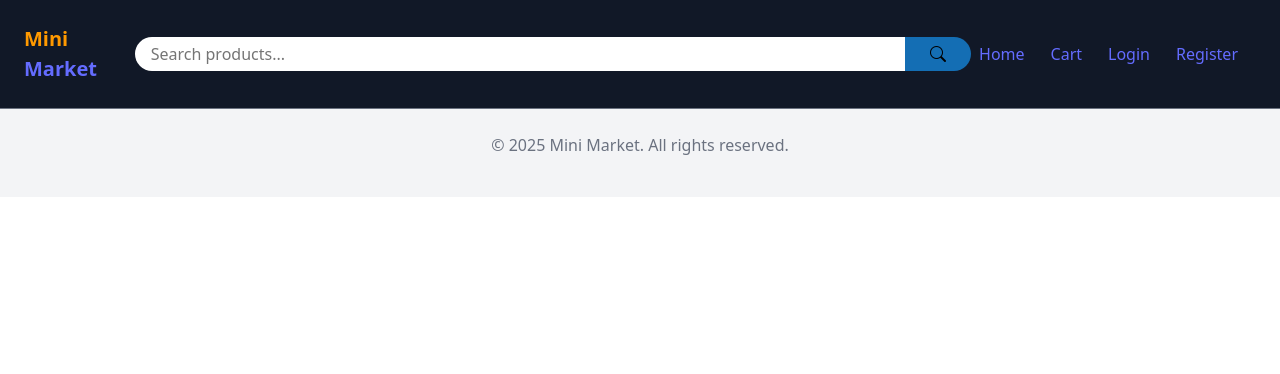
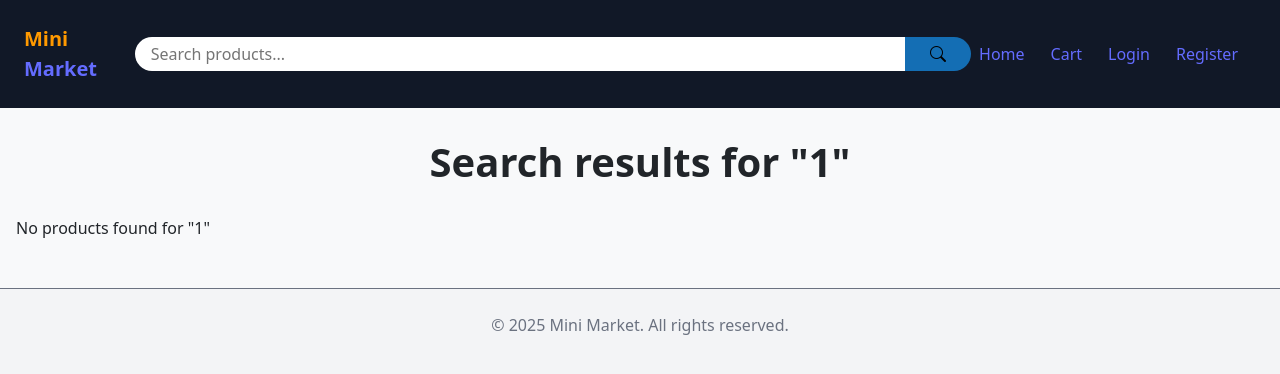
Before and after one commit to ryansten20/mini-market, a React (Vite) app in the folder miniMarket-frontend/: page /search/1 in a window 1280 px wide. Shown: the top 374 px of the page. Built offline with nearby package versions, Linux system fonts and the light colour scheme.

Commit message:
implemented search functionality
- added the ability to search items by name, category, and category.

```diff
--- a/miniMarket-frontend/src/App.jsx
+++ b/miniMarket-frontend/src/App.jsx
@@ -19,6 +19,7 @@ function App() {
                         <Route path="/" element={<Home />} />
                         <Route path="/products/:id" element={<Product />} />
                         <Route path="/category/:category" element={<ProductList />} />
+                        <Route path="/search/:query" element={<ProductList />} />
                         <Route path="/cart" element={<Cart />} />
                         <Route path="/login" element={<Login />} />
                         <Route path="/register" element={<Register />} />
--- a/miniMarket-frontend/src/components/Nav.css
+++ b/miniMarket-frontend/src/components/Nav.css
@@ -41,6 +41,10 @@
   background-color: #0F5A8A;
 }
 
+.nav-search-button-focused {
+  box-shadow: 0 0 0 2px #FF9900;
+}
+
 .nav-links {
   display: flex;
 }
--- a/miniMarket-frontend/src/components/Nav.jsx
+++ b/miniMarket-frontend/src/components/Nav.jsx
@@ -1,7 +1,20 @@
-import { Link } from "react-router-dom";
+import { Link, useNavigate } from "react-router-dom";
+import { useState } from "react";
 import "./Nav.css";
 
 export default function Nav() {
+    const [searchQuery, setSearchQuery] = useState("");
+    const [isSearchFocused, setIsSearchFocused] = useState(false);
+    const navigate = useNavigate();
+
+    const handleSearch = (e) => {
+        e.preventDefault();
+        if (searchQuery.trim()) {
+            navigate(`/search/${encodeURIComponent(searchQuery.trim())}`);
+            setSearchQuery(""); // Clear search input after navigation
+        }
+    };
+
     return (
         <nav className="nav-container">
             <div className="flex justify-between items-center">
@@ -9,16 +22,23 @@ export default function Nav() {
                     <span className="nav-brand-highlight">Mini</span> Market
                 </Link>
                 <div className="nav-search-container">
-                    <div className="flex">
+                    <form onSubmit={handleSearch} className="flex">
                          <input
                              type="text"
                              placeholder="Search products..."
                              className="nav-search-input"
+                             value={searchQuery}
+                             onChange={(e) => setSearchQuery(e.target.value)}
+                             onFocus={() => setIsSearchFocused(true)}
+                             onBlur={() => setIsSearchFocused(false)}
                          />
-                         <button className="nav-search-button">
+                         <button
+                             type="submit"
+                             className={`nav-search-button ${isSearchFocused ? 'nav-search-button-focused' : ''}`}
+                         >
                              <i className="bi bi-search"></i>
                          </button>
-                    </div>
+                    </form>
                 </div>
 
                 <div className="nav-links">
--- a/miniMarket-frontend/src/pages/ProductList.jsx
+++ b/miniMarket-frontend/src/pages/ProductList.jsx
@@ -3,10 +3,25 @@ import BootstrapStarRating from "../components/BootstrapStarRating";
 import "./ProductList.css";
 
 export default function ProductList() {
-    const { category } = useParams();
+    const { category, query } = useParams();
     const navigate = useNavigate();
 
-    // Get products from localStorage
+    // Determine if this is a search or category view
+    const isSearch = window.location.pathname.startsWith('/search/');
+    const searchQuery = isSearch ? decodeURIComponent(query) : null;
+
+    // Get all products from localStorage
+    const getAllProducts = () => {
+        try {
+            const storedProducts = localStorage.getItem('allProducts');
+            return storedProducts ? JSON.parse(storedProducts) : [];
+        } catch (error) {
+            console.error('Error parsing all products from localStorage:', error);
+            return [];
+        }
+    };
+
+    // Get products by category from localStorage
     const getCategoryProducts = () => {
         try {
             const storedProducts = localStorage.getItem(`category_${encodeURIComponent(category)}`);
@@ -17,11 +32,33 @@ export default function ProductList() {
         }
     };
 
-    const categoryProducts = getCategoryProducts();
+    // Search function to filter products
+    const searchProducts = (products, searchTerm) => {
+        if (!searchTerm) return products;
+
+        const term = searchTerm.toLowerCase();
+        return products.filter(product =>
+            product.name.toLowerCase().includes(term) ||
+            product.description.toLowerCase().includes(term) ||
+            product.category.toLowerCase().includes(term)
+        );
+    };
+
+    // Get the appropriate products based on the route
+    const getProducts = () => {
+        if (isSearch) {
+            const allProducts = getAllProducts();
+            return searchProducts(allProducts, searchQuery);
+        } else {
+            return getCategoryProducts();
+        }
+    };
+
+    const products = getProducts();
 
     const handleImageClick = (productId) => {
         // Find the product data from the products array
-        const product = categoryProducts.find(p => p.id === productId);
+        const product = products.find(p => p.id === productId);
 
         if (product) {
             // Store product data in localStorage
@@ -39,17 +76,17 @@ export default function ProductList() {
         <div className="product-list-container">
             <div className="product-list-header">
                 <h1 className="product-list-title">
-                    {category ? `Products in ${category}` : 'All Products'}
+                    {isSearch ? `Search results for "${searchQuery}"` : `Products in ${category}`}
                 </h1>
             </div>
 
-            {categoryProducts.length === 0 ? (
+            {products.length === 0 ? (
                 <div className="no-products">
-                    <p>No products found in the "{category}" category.</p>
+                    <p>{isSearch ? `No products found for "${searchQuery}"` : `No products found in the "${category}" category.`}</p>
                 </div>
             ) : (
                 <div className="products-grid">
-                    {categoryProducts.map((product) => (
+                    {products.map((product) => (
                         <div key={product.id} className="product-card">
                             <div className="product-image-container">
                                 <img
```
Also changed, not shown: miniMarket-frontend/src/pages/Home.jsx (+27 -14 lines).
